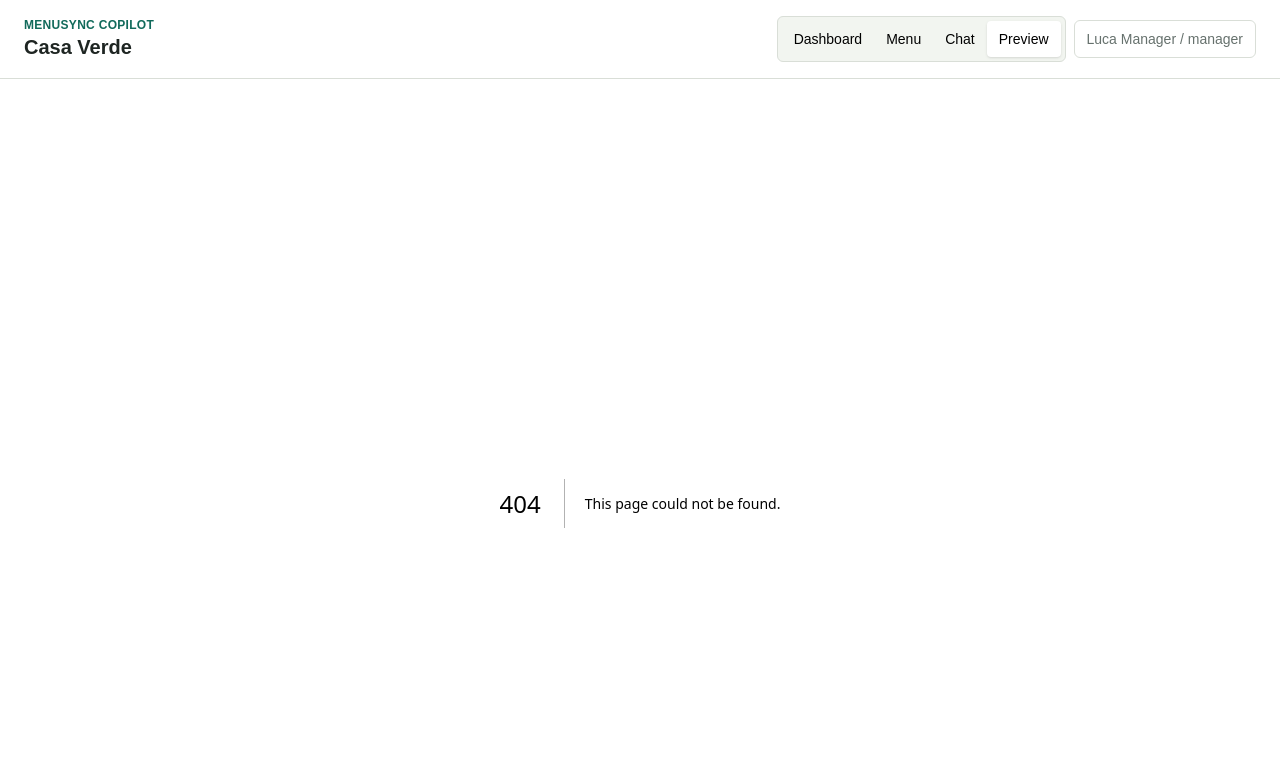
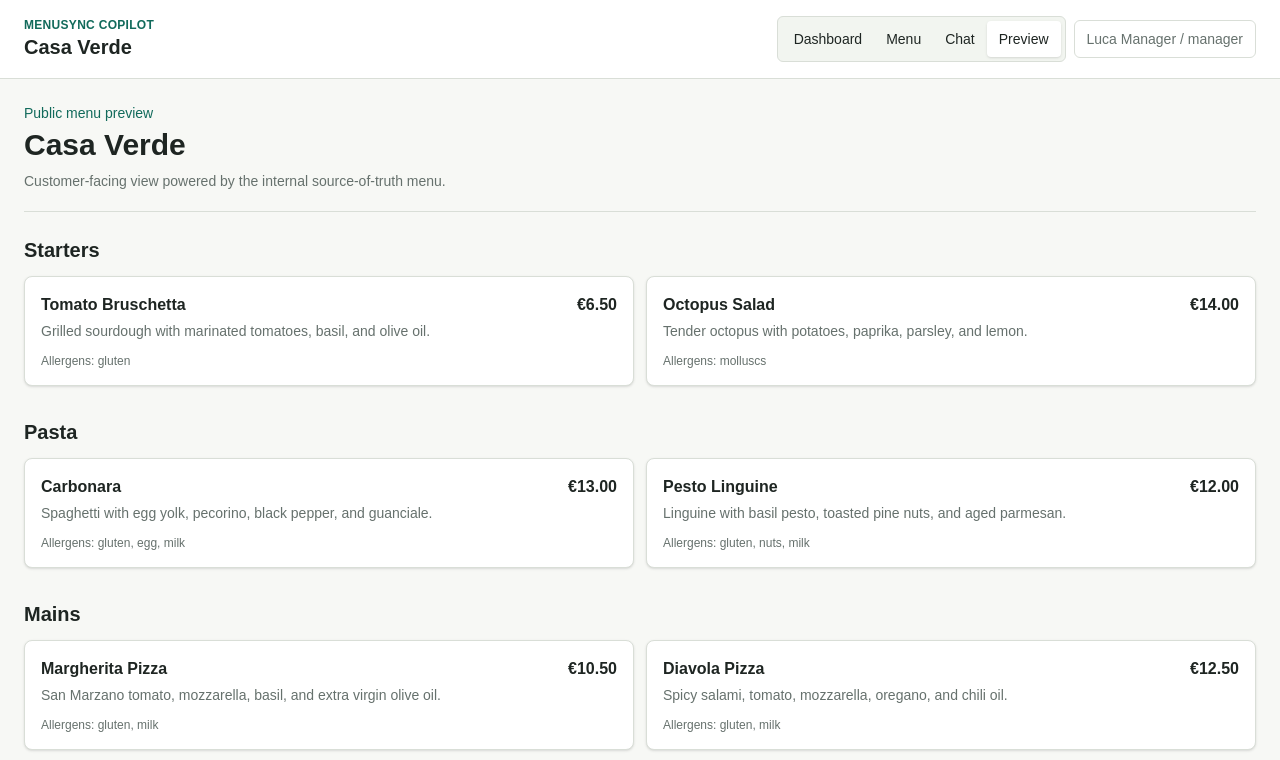
Before and after one commit to canese-lorenzo/foodapp, a Next.js app: page /preview in a window 1280 px wide. Before the commit this address had no page. Shown: the top 760 px of the page. Built offline with nearby package versions, Linux system fonts and the light colour scheme.

Commit message:
Add public menu preview route

```diff
--- /dev/null
+++ b/app/preview/page.tsx
@@ -0,0 +1,65 @@
+"use client";
+
+import { formatCurrency } from "@/lib/format";
+import { useMenuSync } from "@/providers/MenuSyncProvider";
+
+export default function PreviewPage() {
+  const { categories, menuItems, restaurant } = useMenuSync();
+  const sortedCategories = [...categories].sort((a, b) => a.sortOrder - b.sortOrder);
+
+  return (
+    <div className="space-y-6">
+      <section className="border-b border-[var(--border)] pb-5">
+        <p className="text-sm font-medium text-[var(--accent)]">Public menu preview</p>
+        <h2 className="mt-1 text-3xl font-semibold">{restaurant.name}</h2>
+        <p className="mt-2 max-w-2xl text-sm text-[var(--muted)]">
+          Customer-facing view powered by the internal source-of-truth menu.
+        </p>
+      </section>
+
+      <div className="space-y-8">
+        {sortedCategories.map((category) => {
+          const categoryItems = menuItems.filter((item) => item.categoryId === category.id);
+
+          return (
+            <section key={category.id}>
+              <h3 className="text-xl font-semibold">{category.name}</h3>
+              <div className="mt-3 grid gap-3 md:grid-cols-2">
+                {categoryItems.map((item) => {
+                  const unavailable = item.availabilityStatus === "unavailable";
+
+                  return (
+                    <article
+                      className={`rounded-lg border bg-white p-4 shadow-sm ${
+                        unavailable ? "border-[#e1b8b8] opacity-70" : "border-[var(--border)]"
+                      }`}
+                      key={item.id}
+                    >
+                      <div className="flex items-start justify-between gap-4">
+                        <div>
+                          <h4 className="font-semibold">{item.name}</h4>
+                          <p className="mt-1 text-sm text-[var(--muted)]">{item.description}</p>
+                        </div>
+                        <p className="shrink-0 font-semibold">{formatCurrency(item.basePrice, item.currency)}</p>
+                      </div>
+                      <div className="mt-3 flex items-center justify-between gap-3">
+                        <p className="text-xs text-[var(--muted)]">
+                          {item.allergens.length > 0 ? `Allergens: ${item.allergens.join(", ")}` : "No allergens listed"}
+                        </p>
+                        {unavailable ? (
+                          <span className="rounded-md bg-[#fff0f0] px-2 py-1 text-xs font-semibold text-[var(--danger)]">
+                            Unavailable
+                          </span>
+                        ) : null}
+                      </div>
+                    </article>
+                  );
+                })}
+              </div>
+            </section>
+          );
+        })}
+      </div>
+    </div>
+  );
+}
```
